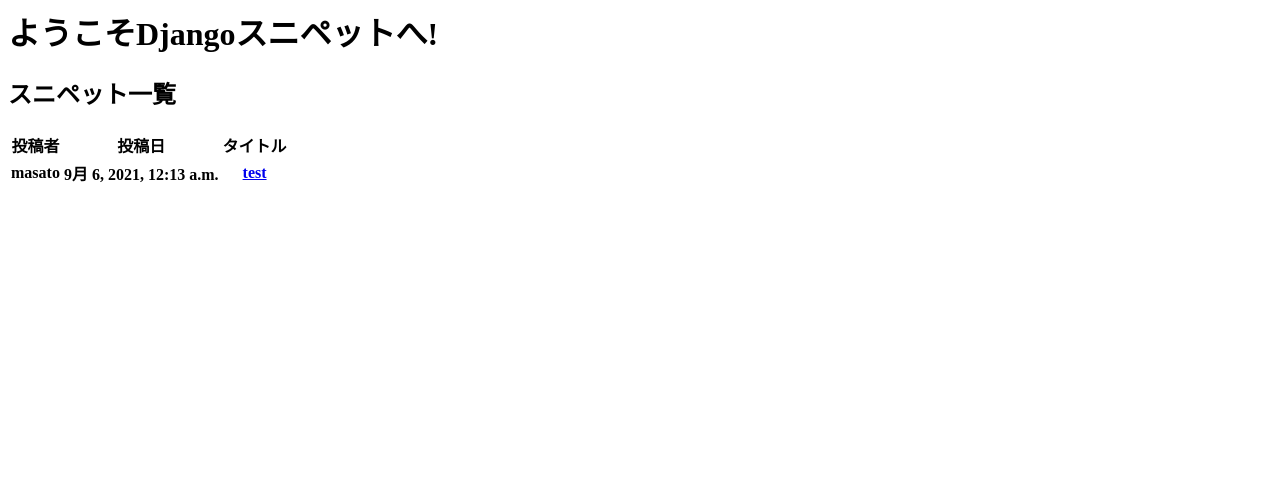
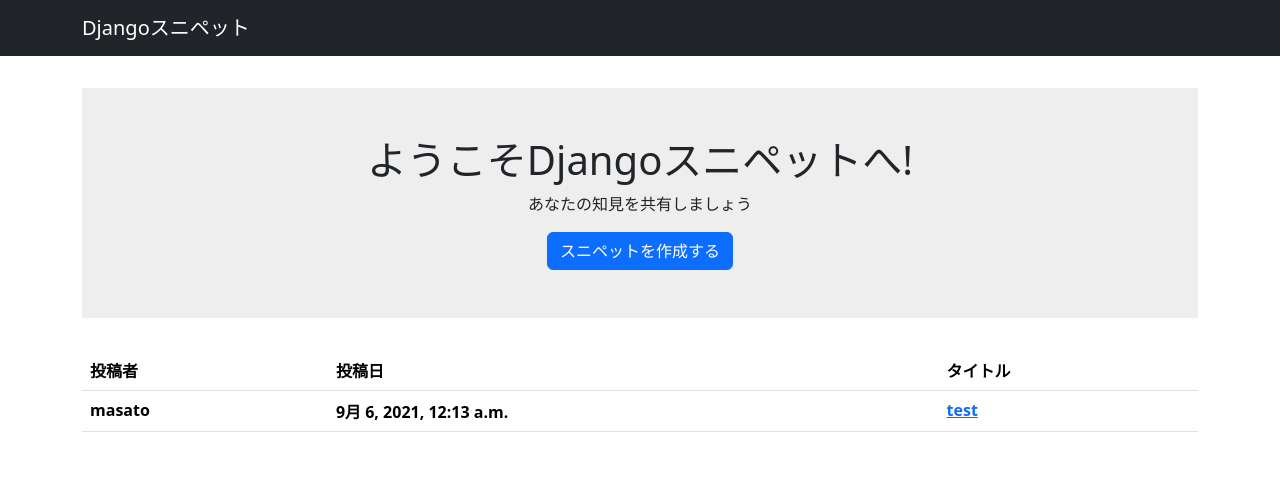
Before and after one commit to MasatoArima/python_hp, a Django app: page / in a window 1280 px wide. Shown: the top 479 px of the page. Run offline with Django 3.2, Linux system fonts and the light colour scheme; data comes from the database, SQL or seed files in the repository; lists and menus that the app fills with data are empty; some libraries are stand-ins or nearby versions.

Commit message:
css適応

```diff
--- a/djangosnippets/djangosnippets/settings.py
+++ b/djangosnippets/djangosnippets/settings.py
@@ -38,6 +38,7 @@ INSTALLED_APPS = [
     'django.contrib.messages',
     'django.contrib.staticfiles',
     'snippets.apps.SnippetsConfig',
+    'django_bootstrap5',
 ]
 
 MIDDLEWARE = [
--- /dev/null
+++ b/djangosnippets/snippets/static/snippets/css/style.css
@@ -0,0 +1,12 @@
+main {
+  padding: 2rem 0;
+}
+
+.welcome {
+  padding: 3rem 0;
+  margin-bottom: 2rem;
+  background-color: #eee;
+  align-items: center;
+  display: flex;
+  flex-direction: column;
+}
--- a/djangosnippets/snippets/templates/snippets/top.html
+++ b/djangosnippets/snippets/templates/snippets/top.html
@@ -1,11 +1,26 @@
+{% load static %}
+{% load django_bootstrap5 %}
 <html>
   <head>
     <meta charset="utf-8">
     <title>Djangoスニペット</title>
+    {% bootstrap_css %}
+    {% bootstrap_javascript %}
+    <link rel="stylesheet" href="{% static 'snippets/css/style.css' %}">
   </head>
   <body>
-    <h1>ようこそDjangoスニペットへ!</h1>
-    <h2>スニペット一覧</h2>
+    <nav class="navbar navbar-expand flex-md-row navbar-dark bg-dark">
+      <div class="container justify-content-between">
+        <a href="/" class="navbar-brand">Djangoスニペット</a>
+      </div>
+    </nav>
+    <main>
+      <div class="container">
+        <div class="welcome">
+          <h1 class="title">ようこそDjangoスニペットへ!</h1>
+          <p class="subtitle">あなたの知見を共有しましょう</p>
+          <a class="btn btn-primary" href="{% url 'snippet_new' %}">スニペットを作成する</a>
+        </div>
         {% if snippets %}
         <table class="table">
           <thead>
@@ -24,9 +39,11 @@
             </tr>
             {% endfor %}
           </tbody>
+        </table>
         {% else %}
         <p>スニペットはまだ投稿されていません</p>
         {% endif %}
-    </table>
+      </div>
+    </main>
   </body>
 </html>
```
Lines whose indentation alone changed are shown as unchanged.
